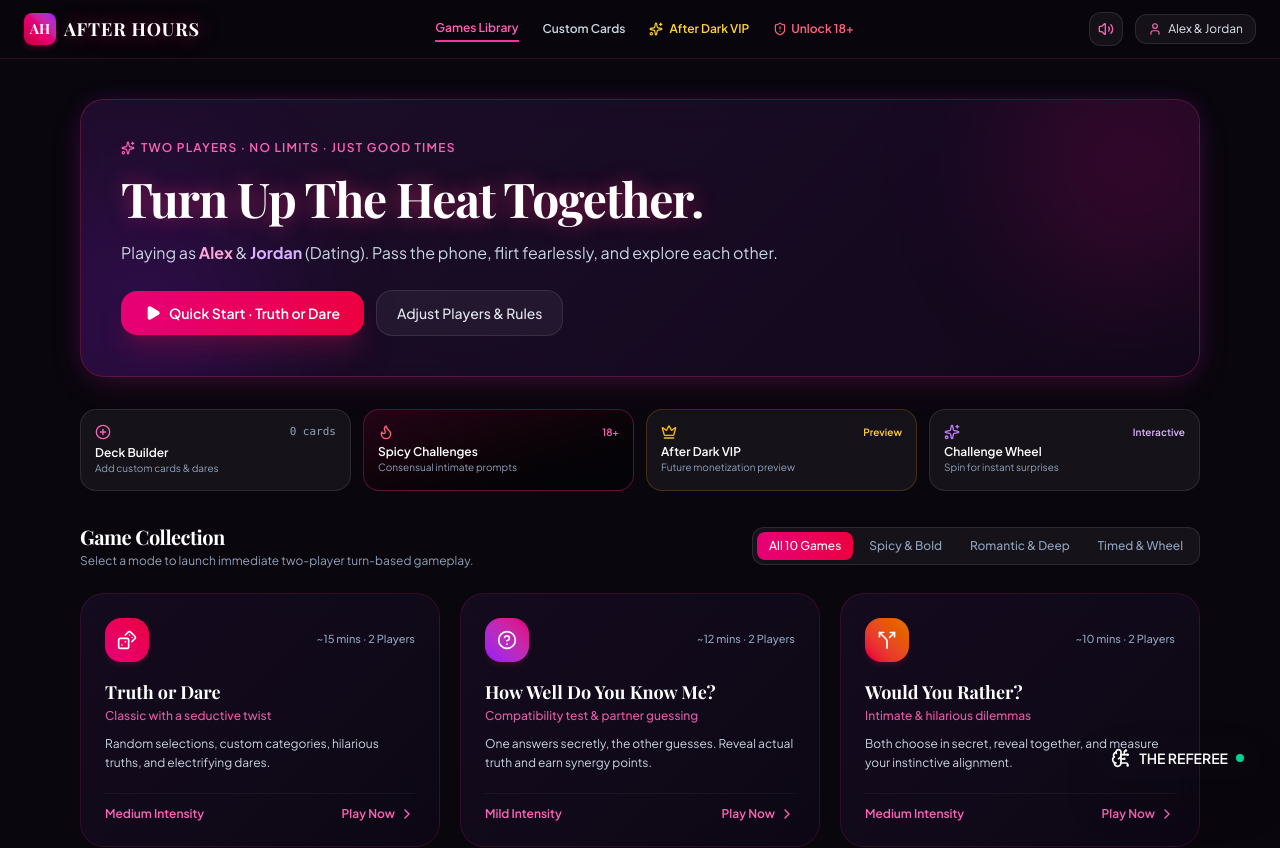
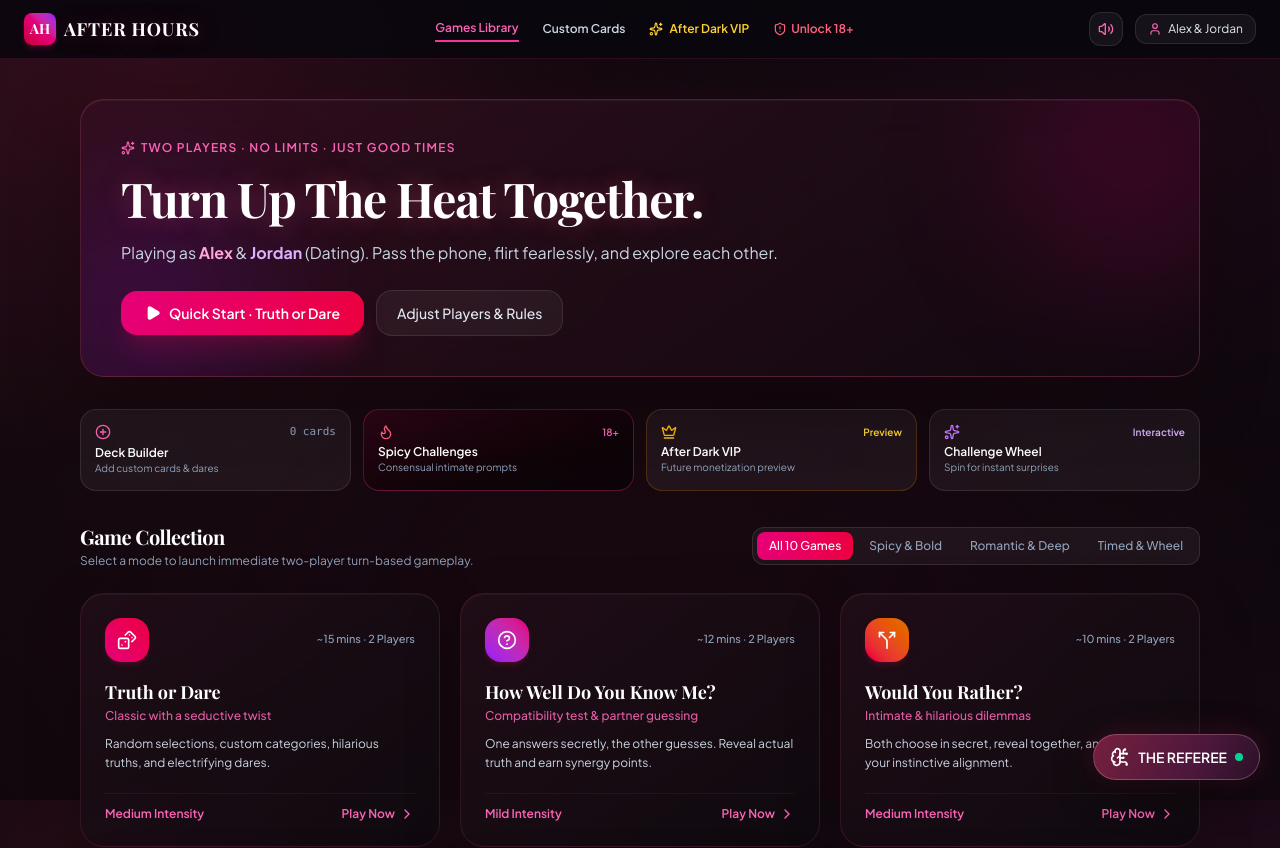
Before and after one commit to Amir2051/after-hour-minou-rz, a React (Vite) app: page / in a window 1280 px wide. Shown: the top 848 px of the page. Built offline with nearby package versions, Linux system fonts and the light colour scheme; a web font is replaced by a local one.

Commit message:
style: apply the after-dark burgundy visual system

```diff
--- a/src/index.css
+++ b/src/index.css
@@ -5,63 +5,92 @@
   :root {
     --font-sans: 'Plus Jakarta Sans', system-ui, -apple-system, BlinkMacSystemFont, 'Segoe UI', Roboto, sans-serif;
     --font-serif: 'Playfair Display', Georgia, serif;
+    --after-hours-ink: #080609;
+    --after-hours-wine: #19070f;
+    --after-hours-burgundy: #300b1a;
+    --after-hours-rose: #f05a86;
   }
 
+  html { min-height: 100%; background: var(--after-hours-ink); }
+
   body {
+    min-height: 100vh;
     font-family: var(--font-sans);
-    background-color: #08050e;
-    color: #f7f3fb;
+    background:
+      radial-gradient(ellipse at 12% 8%, rgba(105, 24, 53, .30), transparent 38rem),
+      radial-gradient(ellipse at 88% 18%, rgba(75, 23, 66, .20), transparent 34rem),
+      radial-gradient(ellipse at 52% 100%, rgba(65, 12, 31, .24), transparent 42rem),
+      linear-gradient(145deg, #09070a 0%, #10070d 48%, #080609 100%);
+    background-attachment: fixed;
+    color: #f8f1f5;
     overflow-x: hidden;
     -webkit-tap-highlight-color: transparent;
   }
+
+  body::before {
+    content: "";
+    position: fixed;
+    inset: 0;
+    z-index: -1;
+    pointer-events: none;
+    opacity: .18;
+    background-image: radial-gradient(rgba(255,255,255,.18) .55px, transparent .55px);
+    background-size: 5px 5px;
+    mask-image: linear-gradient(to bottom, black, transparent 85%);
+  }
+
+  button, input, textarea { font: inherit; }
+  ::selection { background: rgba(240, 90, 134, .32); color: white; }
 }
 
-/* Custom premium styling */
+.after-hours-shell {
+  min-height: 100vh;
+  background:
+    radial-gradient(ellipse at 0% 0%, rgba(111, 24, 54, .17), transparent 35rem),
+    radial-gradient(ellipse at 100% 42%, rgba(76, 20, 62, .13), transparent 38rem);
+}
+
 .glass-panel {
-  background: linear-gradient(135deg, rgba(25, 14, 38, 0.7) 0%, rgba(14, 8, 22, 0.85) 100%);
-  backdrop-filter: blur(16px);
-  -webkit-backdrop-filter: blur(16px);
-  border: 1px solid rgba(255, 45, 120, 0.15);
+  background: linear-gradient(145deg, rgba(35, 15, 25, .76), rgba(14, 10, 15, .88));
+  backdrop-filter: blur(18px);
+  -webkit-backdrop-filter: blur(18px);
+  border: 1px solid rgba(240, 90, 134, .14);
+  box-shadow: inset 0 1px 0 rgba(255,255,255,.035), 0 18px 55px rgba(0,0,0,.22);
 }
 
 .glass-panel-glow {
-  background: linear-gradient(135deg, rgba(38, 16, 54, 0.75) 0%, rgba(18, 9, 28, 0.9) 100%);
-  backdrop-filter: blur(20px);
-  -webkit-backdrop-filter: blur(20px);
-  border: 1px solid rgba(255, 45, 120, 0.28);
-  box-shadow: 0 10px 40px -10px rgba(255, 45, 120, 0.18), 0 0 20px 2px rgba(138, 43, 226, 0.12);
+  background: linear-gradient(145deg, rgba(51, 15, 31, .82), rgba(17, 9, 16, .93));
+  backdrop-filter: blur(22px);
+  -webkit-backdrop-filter: blur(22px);
+  border: 1px solid rgba(240, 90, 134, .25);
+  box-shadow: 0 18px 65px rgba(0,0,0,.38), 0 0 38px rgba(139, 28, 70, .13), inset 0 1px 0 rgba(255,255,255,.05);
 }
 
-.glass-card-interactive {
-  transition: all 0.25s cubic-bezier(0.16, 1, 0.3, 1);
+.glass-card-interactive { transition: all .25s cubic-bezier(.16,1,.3,1); }
+.glass-card-interactive:active { transform: scale(.98); }
+.text-glow-pink { text-shadow: 0 0 24px rgba(240, 90, 134, .34); }
+.glow-burgundy { box-shadow: 0 0 35px -5px rgba(157, 23, 77, .4); }
+
+.referee-launcher {
+  background: linear-gradient(120deg, #76203e, #4a173b 65%, #291126);
+  border: 1px solid rgba(255, 179, 204, .28);
+  box-shadow: 0 12px 42px rgba(0,0,0,.48), 0 0 28px rgba(198, 49, 100, .24);
 }
 
-.glass-card-interactive:active {
-  transform: scale(0.98);
+.referee-panel {
+  background:
+    radial-gradient(ellipse at 90% 0%, rgba(124, 31, 70, .18), transparent 25rem),
+    linear-gradient(145deg, #1b0d15, #0d090e 68%);
 }
 
-.text-glow-pink {
-  text-shadow: 0 0 20px rgba(255, 45, 120, 0.5);
-}
-
-.glow-burgundy {
-  box-shadow: 0 0 35px -5px rgba(157, 23, 77, 0.4);
-}
-
-/* Wheel rotation animation */
 @keyframes pulseSubtle {
   0%, 100% { opacity: 1; transform: scale(1); }
-  50% { opacity: 0.88; transform: scale(1.02); }
+  50% { opacity: .88; transform: scale(1.02); }
 }
+.animate-pulse-subtle { animation: pulseSubtle 3s ease-in-out infinite; }
+.pb-safe { padding-bottom: env(safe-area-inset-bottom, 16px); }
+.pt-safe { padding-top: env(safe-area-inset-top, 16px); }
 
-.animate-pulse-subtle {
-  animation: pulseSubtle 3s ease-in-out infinite;
+@media (prefers-reduced-motion: reduce) {
+  *, *::before, *::after { scroll-behavior: auto !important; animation-duration: .01ms !important; animation-iteration-count: 1 !important; transition-duration: .01ms !important; }
 }
-
-/* Safe area insets for mobile devices */
-.pb-safe {
-  padding-bottom: env(safe-area-inset-bottom, 16px);
-}
-.pt-safe {
-  padding-top: env(safe-area-inset-top, 16px);
-}
```
